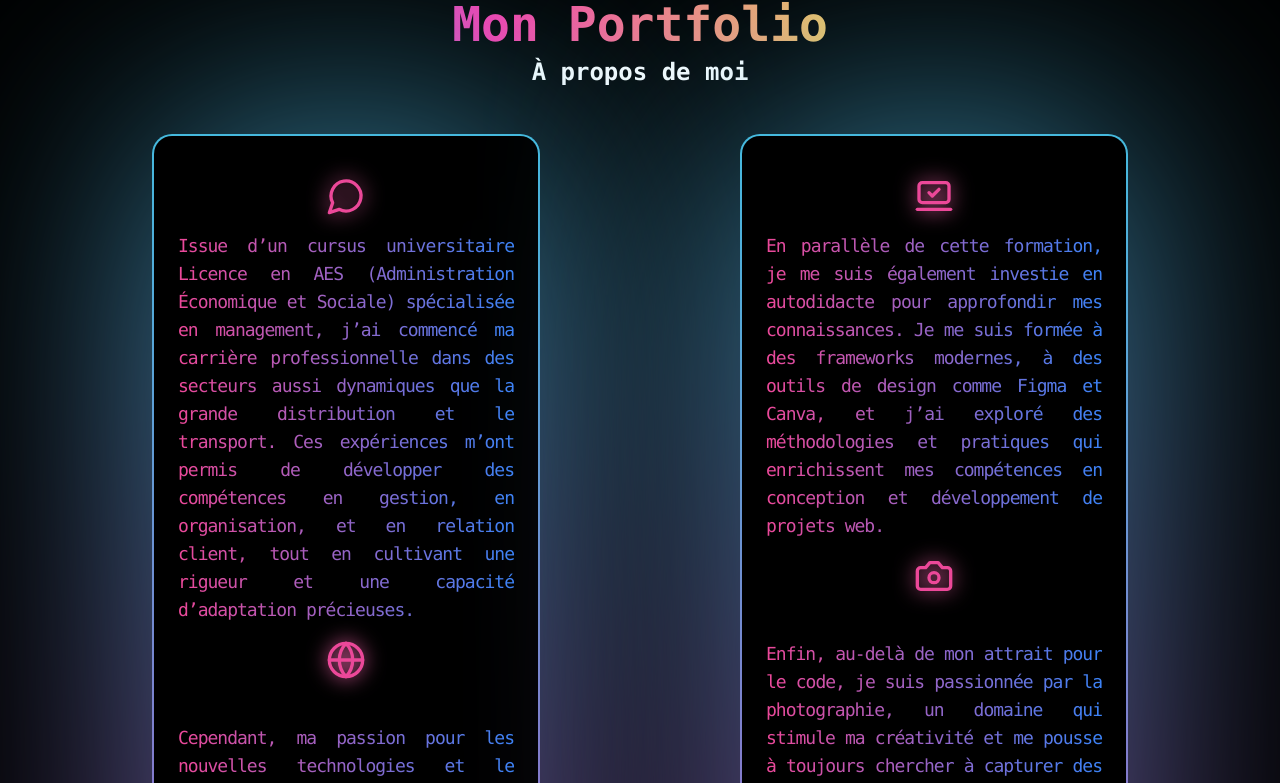
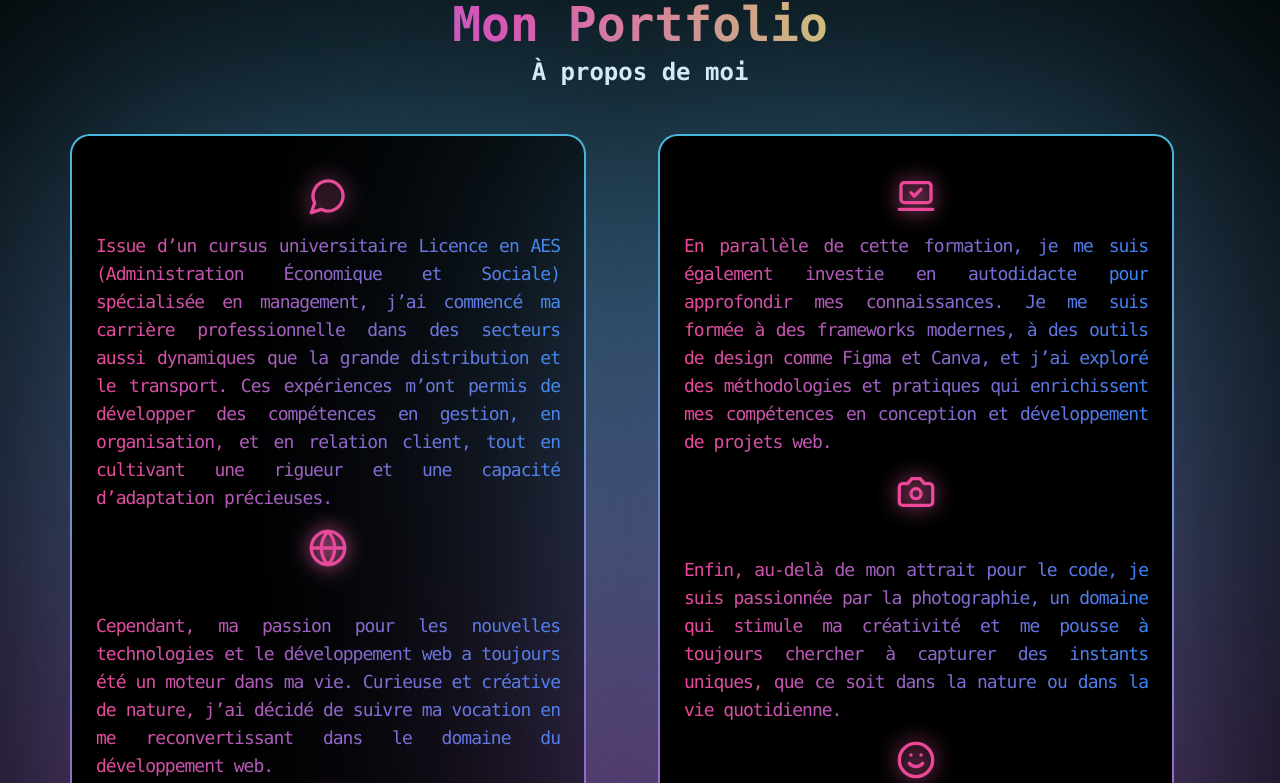
Before and after one commit to BakrimNadia/Portfolio-Nadia, a Next.js app: page / in a window 1280 px wide. Shown: the part 840-1623 px from the top of the page. Built offline with nearby package versions, Linux system fonts and the light colour scheme.

Commit message:
adjust margin

```diff
--- a/src/app/Components/About.tsx
+++ b/src/app/Components/About.tsx
@@ -24,10 +24,10 @@ export default function About() {
       <h2 className="mb-10 text-2xl font-bold text-white animate-bounce text-rose-300">À propos de moi</h2>
 
       {/* Contenu des cadres */}
-      <div className="grid grid-cols-1 md:grid-cols-2 gap-6 max-w-6xl w-full mb-5">
+      <div className="grid grid-cols-1 md:grid-cols-2 gap-6 max-w-6xl w-full mb-5 ">
         {/* Premier cadre */}
-        <div className="flex justify-center">
-            <NeonGradientCard className="max-w-sm items-center justify-center text-center transform transition-all duration-500 hover:scale-105">
+        <div className="max-w-lg flex justify-center mx-2">
+            <NeonGradientCard className=" items-center justify-center text-center transform transition-all duration-500 hover:scale-105">
               <span className="pointer-events-none z-10 h-full whitespace-pre-wrap bg-gradient-to-br from-[#ff2975] from-35% to-[#00FFF1] bg-clip-text text-center text-xl leading-none tracking-tighter dark:drop-shadow-[0_5px_5px_rgba(0,0,0,0.8)]">
               <div className="flex justify-center my-4">
               <MessageCircle  size={40} className="text-pink-500 drop-shadow-[0_0_10px_rgb(255,105,180)]" />
@@ -52,9 +52,9 @@ export default function About() {
         </div>
 
         {/* Deuxième cadre */}
-        <div className="flex justify-center">
+        <div className=" max-w-lg flex justify-center mx-2">
 
-<NeonGradientCard className="max-w-sm items-center justify-center text-center transform transition-all duration-500 hover:scale-105">
+<NeonGradientCard className=" items-center justify-center text-center transform transition-all duration-500 hover:scale-105">
       <span className="pointer-events-none z-10 h-full whitespace-pre-wrap bg-gradient-to-br from-[#ff2975] from-35% to-[#00FFF1] bg-clip-text text-center text-xl leading-none tracking-tighter dark:drop-shadow-[0_5px_5px_rgba(0,0,0,0.8)]">
       <div className="flex justify-center my-4">
       <LaptopMinimalCheck size={40} className="text-pink-500 drop-shadow-[0_0_10px_rgb(255,105,180)]" />
```
